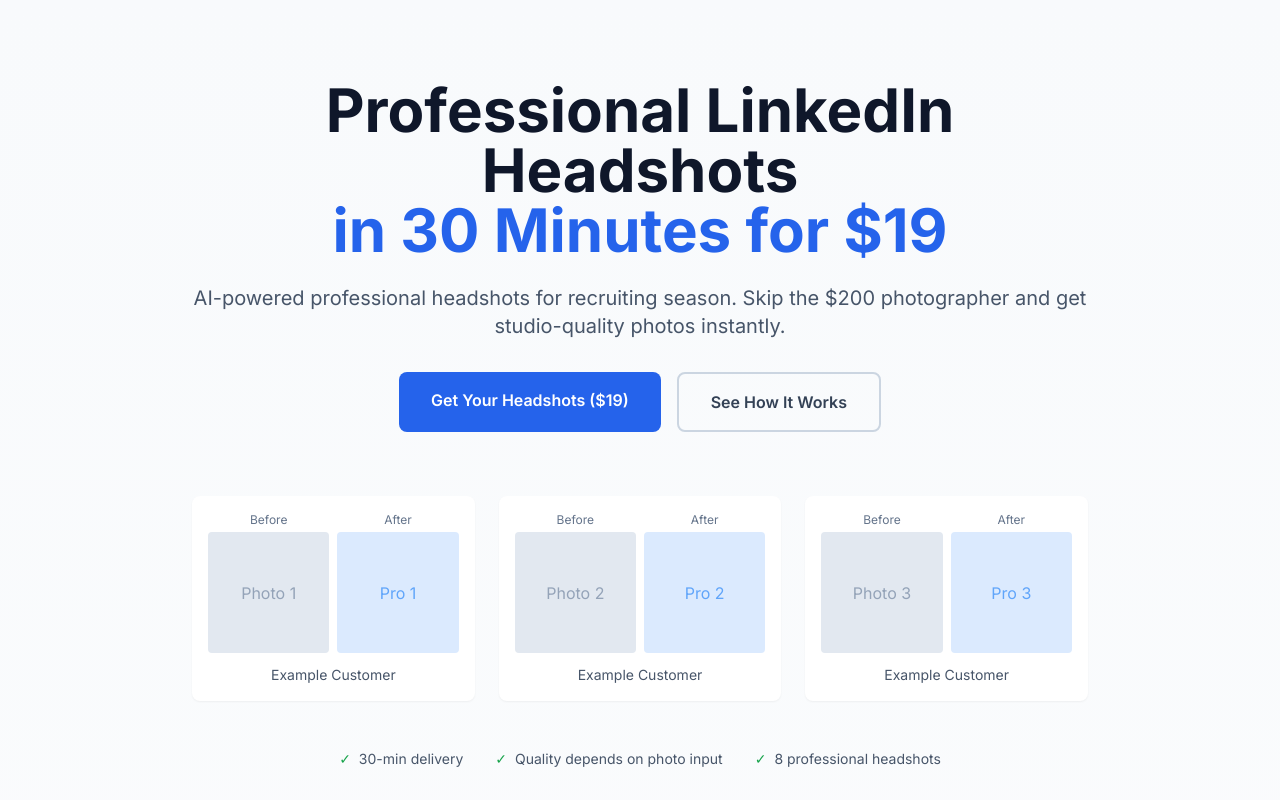
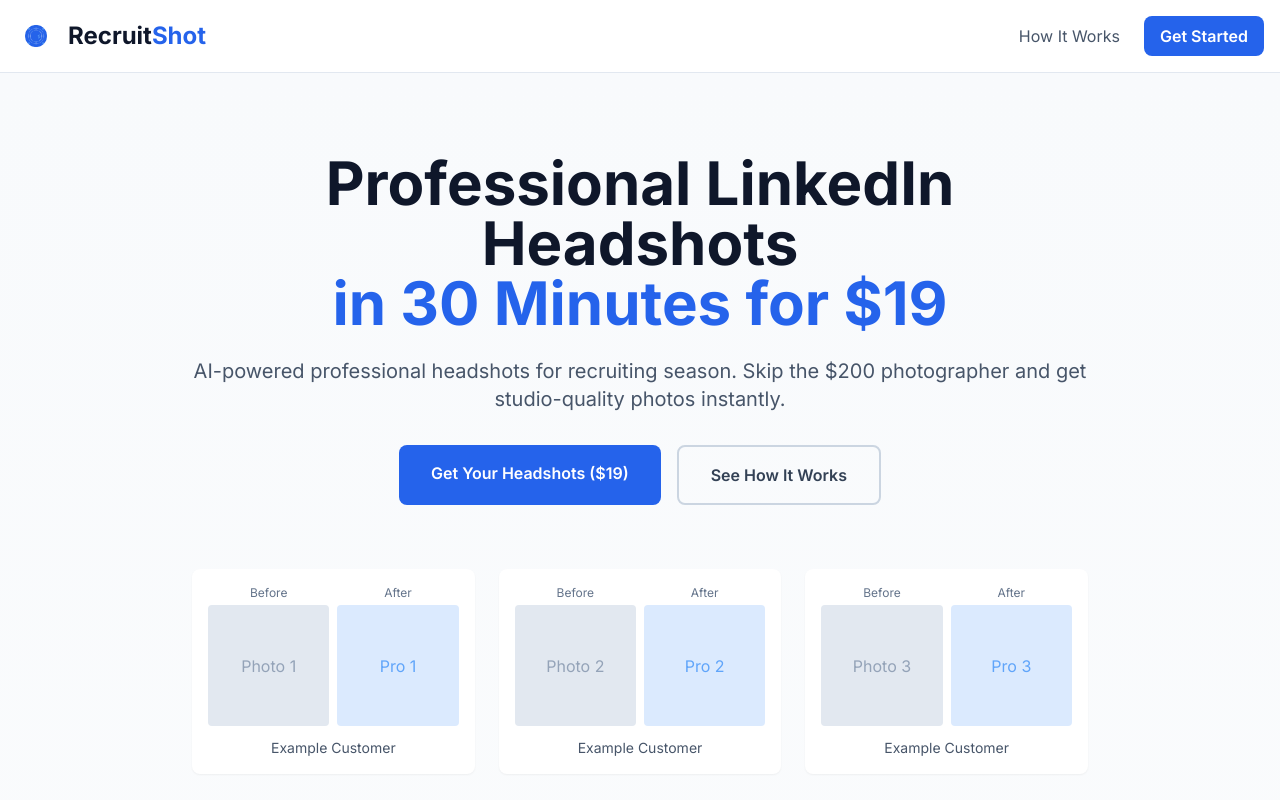
Before and after one commit to karanb-07/recruitshot, a Next.js app: page / in a window 1280 px wide. Shown: the top 800 px of the page. Built offline with nearby package versions, Linux system fonts and the light colour scheme.

Commit message:
Added logo and header

```diff
--- a/app/layout.tsx
+++ b/app/layout.tsx
@@ -1,11 +1,12 @@
 import type { Metadata } from 'next'
 import { Inter } from 'next/font/google'
 import './globals.css'
+import Header from '../components/Header'
 
 const inter = Inter({ subsets: ['latin'] })
 
 export const metadata: Metadata = {
-  title: 'AI Headshot Generator - Professional LinkedIn Photos for $19',
+  title: 'RecruitShot - Professional AI Headshots for $19',
   description: 'Get professional AI-generated headshots in 30 minutes for $19. Perfect for LinkedIn, resumes, and recruiting season.',
 }
 
@@ -17,6 +18,7 @@
   return (
     <html lang="en">
       <body className={inter.className}>
+        <Header />
         {children}
         <script src="https://js.stripe.com/v3/"></script>
       </body>
--- /dev/null
+++ b/components/Header.tsx
@@ -0,0 +1,39 @@
+import Image from 'next/image'
+import Link from 'next/link'
+
+export default function Header() {
+  return (
+    <header className="border-b border-slate-200 bg-white">
+      <div className="container mx-auto px-4 py-4">
+        <div className="flex items-center justify-between">
+          {/* Logo */}
+          <Link href="/" className="flex items-center gap-3 hover:opacity-80 transition">
+            <Image
+              src="/logo.png"
+              alt="RecruitShot Logo"
+              width={40}
+              height={40}
+              className="rounded-full"
+            />
+            <span className="text-2xl font-bold text-slate-900">
+              Recruit<span className="text-blue-600">Shot</span>
+            </span>
+          </Link>
+
+          {/* Nav (optional) */}
+          <nav className="flex items-center gap-6">
+            <a href="#how-it-works" className="text-slate-600 hover:text-slate-900">
+              How It Works
+            </a>
+            <Link
+              href="/upload"
+              className="px-4 py-2 bg-blue-600 text-white rounded-lg font-semibold hover:bg-blue-700 transition"
+            >
+              Get Started
+            </Link>
+          </nav>
+        </div>
+      </div>
+    </header>
+  )
+}
```
Also changed, not shown: public/logo.png (added).
